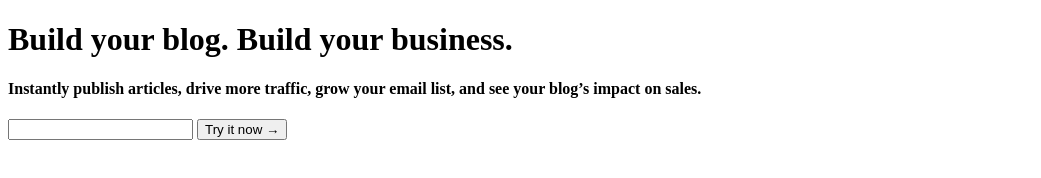
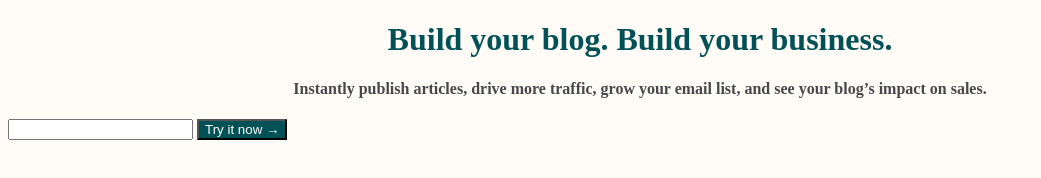
Before and after one commit to E-E1408/Matcha, a plain HTML site: page index.html in a window 1280 px wide. Shown: the whole page, without its empty margins (0-1041 px from the left). Drawn offline with Linux system fonts and the light colour scheme.

Commit message:
segundo commit

```diff
--- a/estilos.css
+++ b/estilos.css
@@ -1,13 +1,17 @@
 h1 {
-    color: #025157;
+color: #025157;
 }
 
 h4 {
-    color: #46484c
+color: #46484c; text-align: center
 }
 
-body {text align: center;
+h1 {
+    text-align: center;
 }
 button {
-    #fff
+    color: #fff; -moz-box-align: center; background-color: #025157 ;
 }
+body {
+    background-color: #fffbf7
+}
--- a/index.html
+++ b/index.html
@@ -7,6 +7,9 @@
   </head>
   <body>
     <!-- Esto es lo que se verá en el navegador web -->
+
+    <link href="estilos.css" rel="stylesheet"/>
+
     <h1>Build your blog. Build your business.</h1>
     <h4>
         Instantly publish articles, drive more traffic, grow your email list, and see your blog’s impact on sales.
```
